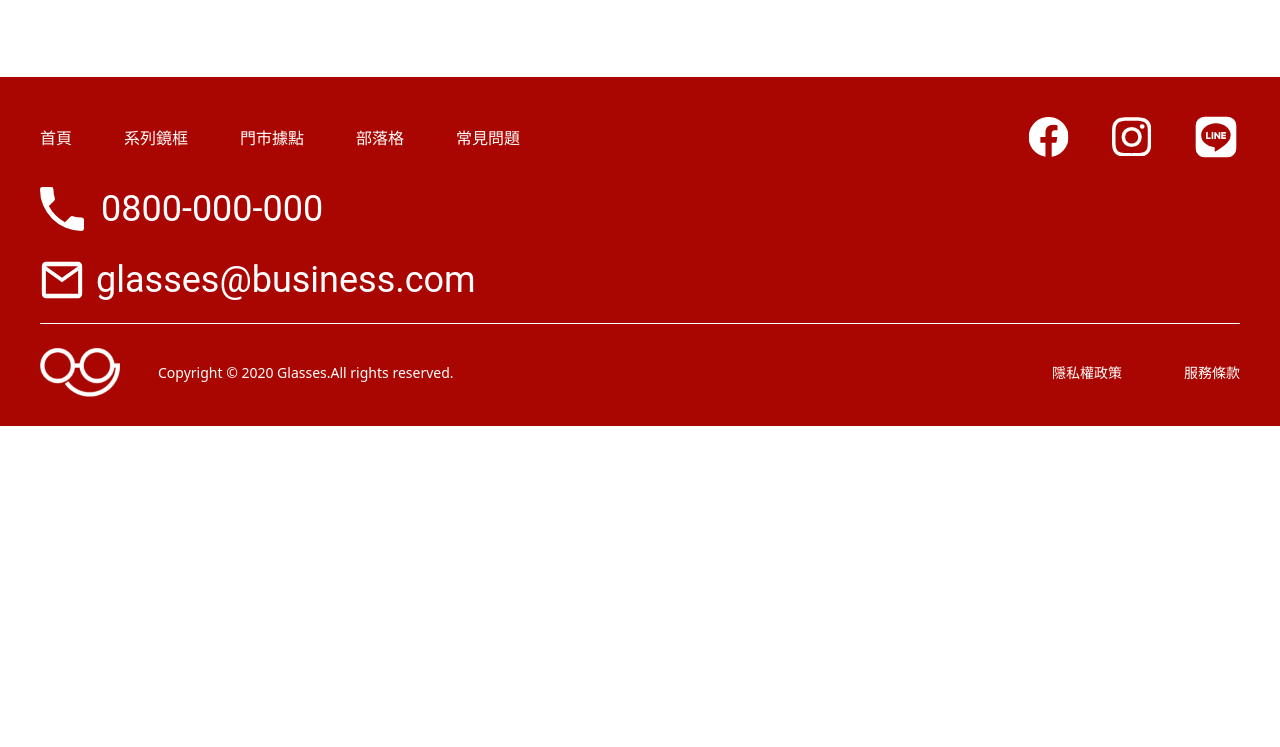
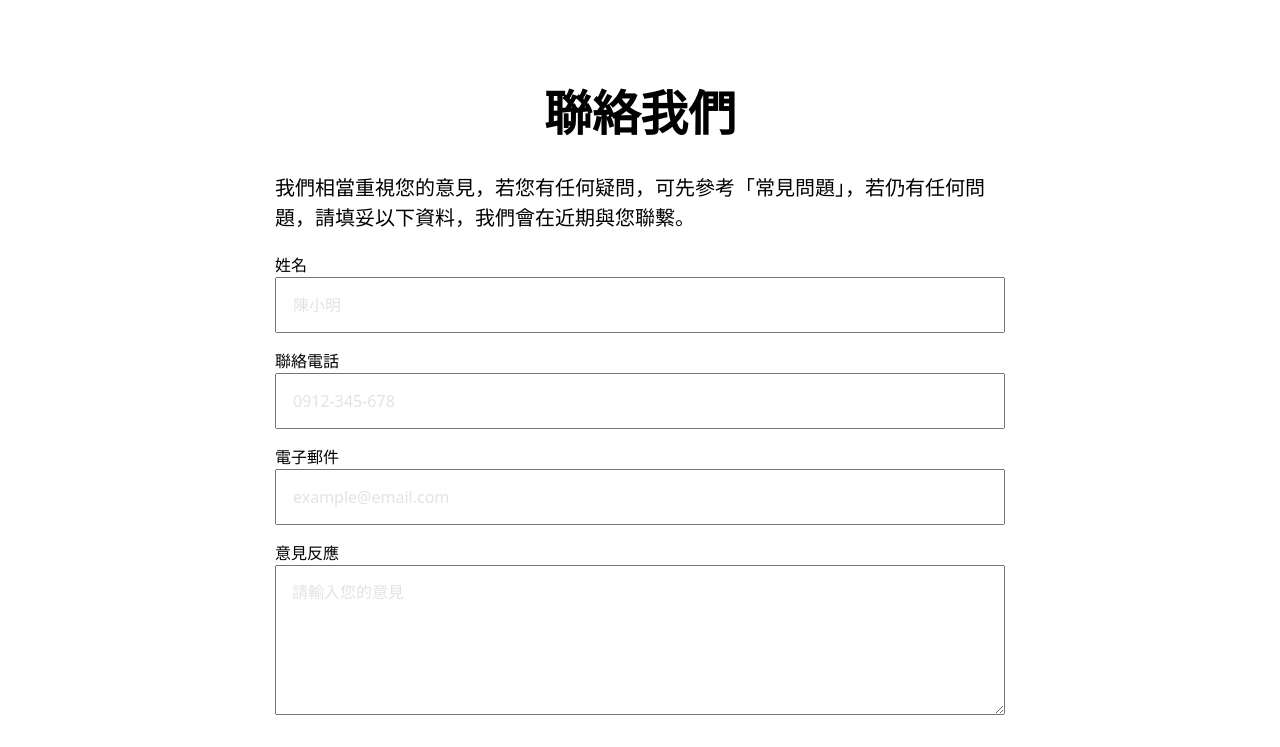
Before and after one commit to fattybooboo/cutClass, a plain HTML site: page week3/index.html in a window 1280 px wide. Shown: the part 3313-4060 px from the top of the page. Before the commit the page ends 3739 px from the top, so only its background shows below. Drawn offline with Linux system fonts and the light colour scheme.

Commit message:
week3 main-form-box

```diff
--- a/css/week3.css
+++ b/css/week3.css
@@ -51,9 +51,16 @@
     font: normal normal bold 64px/96px Noto Sans;
 }
 
-.main-text-box, .main-classic-box, .main-custom-box {
+.main-text-box,
+.main-classic-box,
+.main-custom-box,
+.main-form-box {
     max-width: 1200px;
     margin: 64px auto 80px auto;
+}
+
+.main-form-box {
+    max-width: 730px;
 }
 
 .main-text-title {
@@ -241,6 +248,46 @@
     color: #707070;
 }
 
+.main-form-box-title {
+    margin-bottom: 24px;
+    text-align: center;
+    font: normal normal bold 48px/72px Noto Sans;
+}
+
+.main-form-box-subtitle {
+    text-align: left;
+    font: normal normal normal 20px/30px Noto Sans;
+}
+
+form .form-input-box * {
+   display: block;
+}
+
+.form-input-box label {
+    font: normal normal normal 16px/24px Noto Sans;
+}
+
+.form-input-box input {
+    line-height: 50px;
+}
+
+.form-input-box input, .form-input-box textarea  {
+    font: normal normal normal 16px/24px Noto Sans;
+    width: 100%;
+    padding: 14px 16px;
+}
+
+.form-input-box input::placeholder, .form-input-box textarea::placeholder {
+    opacity: 0.2;
+}
+
+.form-input-box + .form-input-box {
+    margin-top: 16px;
+}
+
+.form-input-box:first-of-type {
+    margin-top: 20px;
+}
 
 .footer {
     background-color: #AA0601;
--- a/week3/index.html
+++ b/week3/index.html
@@ -113,6 +113,28 @@
                 </div>
             </div>
         </div>
+        <div class="main-form-box">
+            <div class="main-form-box-title">聯絡我們</div>
+            <div class="main-form-box-subtitle">我們相當重視您的意見，若您有任何疑問，可先參考「常見問題」，若仍有任何問題，請填妥以下資料，我們會在近期與您聯繫。</div>
+            <form action="">
+                <div class="form-input-box">
+                    <label for="boxName">姓名</label>
+                    <input type="text" name="boxName" id="boxName" placeholder="陳小明">
+                </div>
+                <div class="form-input-box">
+                    <label for="boxTel">聯絡電話</label>
+                    <input type="text" name="boxTel" id="boxTel" placeholder="0912-345-678">
+                </div>
+                <div class="form-input-box">
+                    <label for="boxMail">電子郵件</label>
+                    <input type="text" name="boxMail" id="boxMail" placeholder="example@email.com">
+                </div>
+                <div class="form-input-box">
+                    <label for="boxNote">意見反應</label>
+                    <textarea name="boxNote" id="boxNote" rows="5" placeholder="請輸入您的意見"></textarea>
+                </div>
+            </form>
+        </div>
     </div>
     <div class="footer">
         <div class="footer-main">
```
